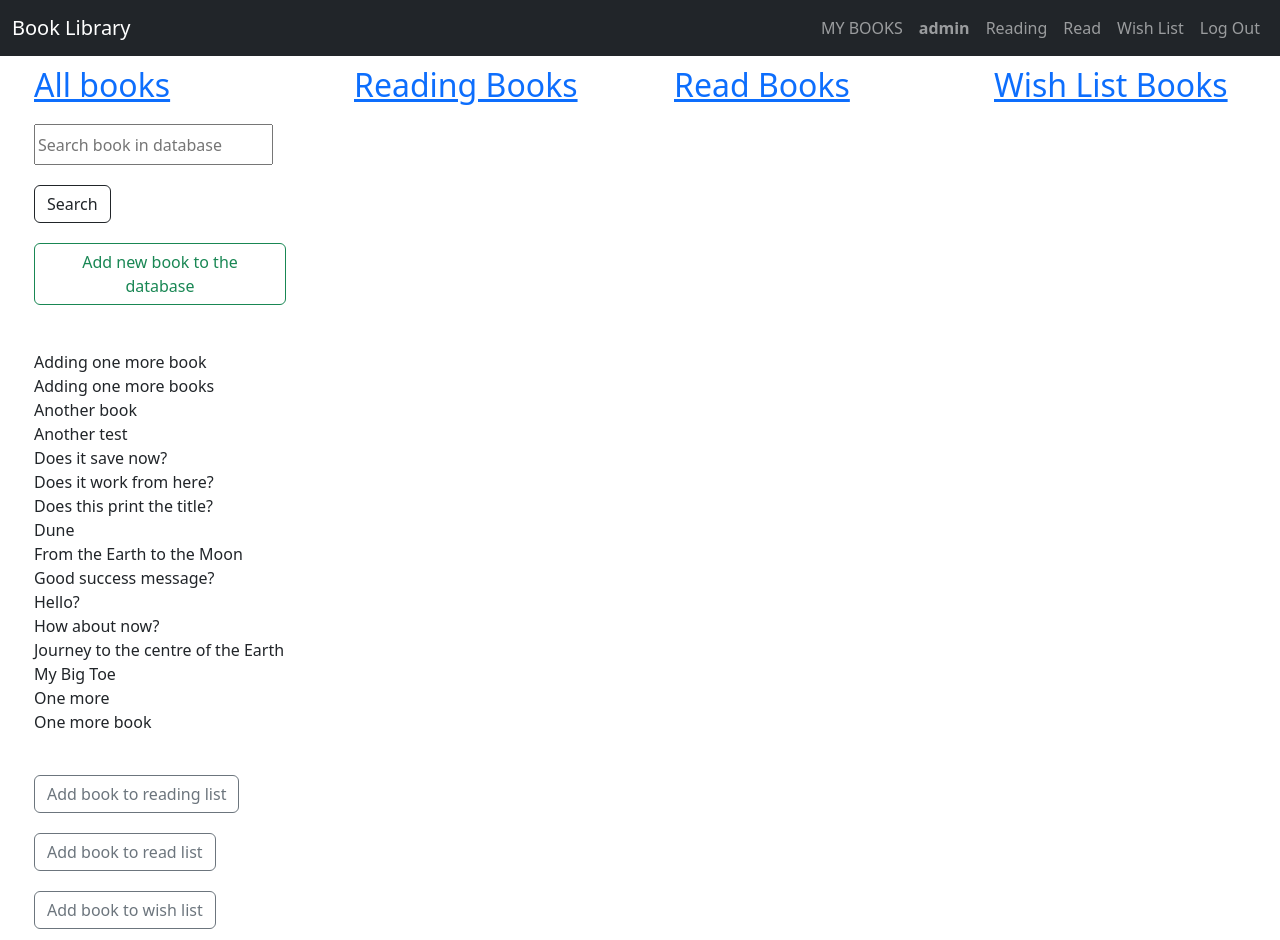
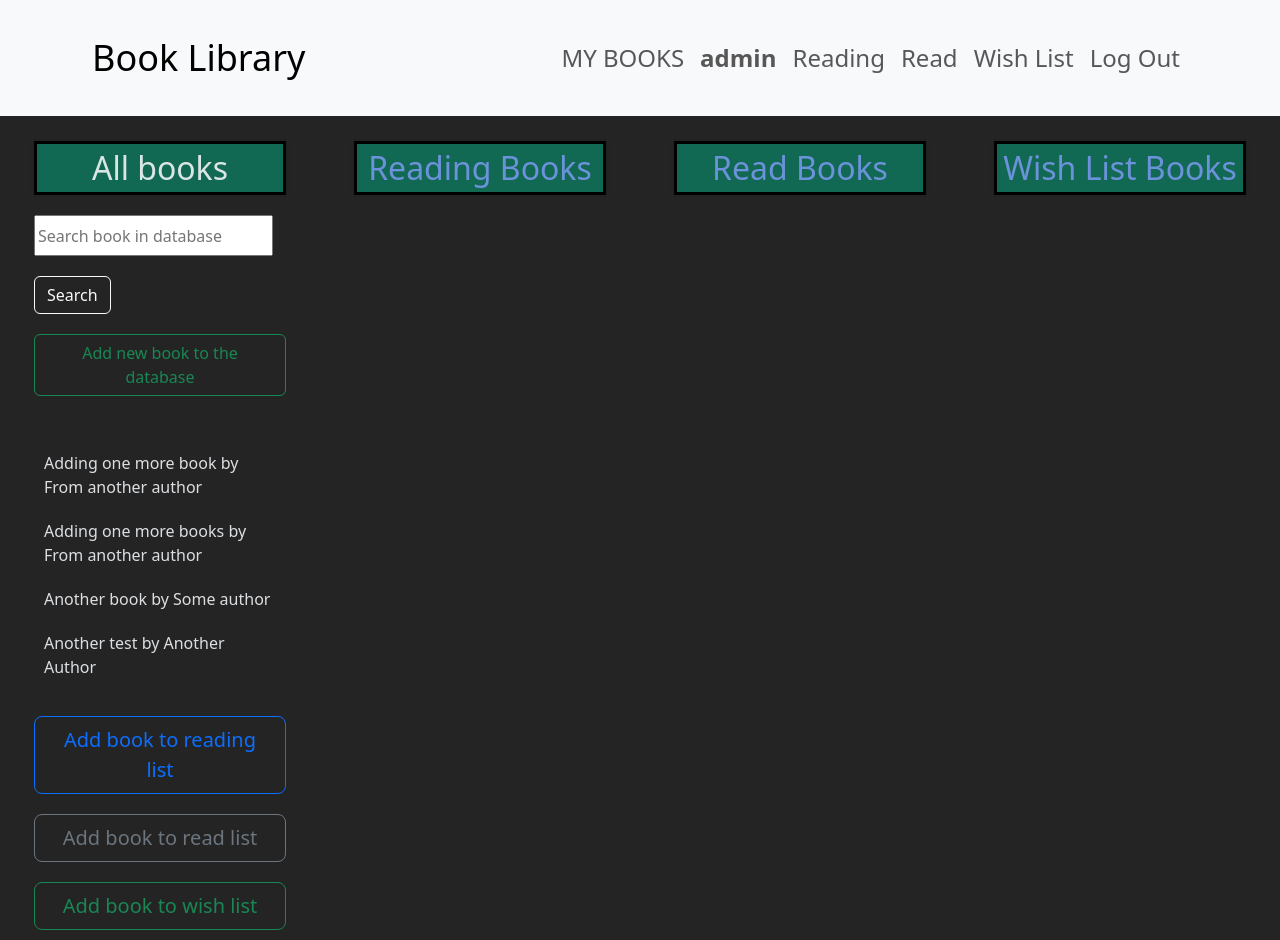
Before and after one commit to blytk/book_library, a Django app: page /my_books/ in a window 1280 px wide. Run offline with Django 4.2, Linux system fonts and the light colour scheme; a user stored in the database is signed in; data comes from the database, SQL or seed files in the repository; both versions use the stored data as it was after the commit.

Commit message:
saving progress

```diff
--- a/book_library/static/book_library/my_books.js
+++ b/book_library/static/book_library/my_books.js
@@ -11,6 +11,10 @@ document.addEventListener('DOMContentLoaded', function() {
         message.classList.add("alert")
         message.classList.add("alert-success")
         message.style.display = "block"
+
+        setTimeout(function() {
+            location.reload()},
+            2000)
 
 
         // add to reading button function
@@ -31,11 +35,11 @@ document.addEventListener('DOMContentLoaded', function() {
         message.classList.add("alert")
         message.classList.add("alert-primary")
         message.style.display = "block"
+        setTimeout(function() {
+            location.reload()},
+            2000)
+    });
 
-
-
-
-    });
     document.querySelector('#add-to-wish-button').addEventListener('click', function() {
         //add to wish button function
         book_id_to_send = clickedLi;
@@ -49,6 +53,9 @@ document.addEventListener('DOMContentLoaded', function() {
         message.classList.add("alert")
         message.classList.add("alert-info")
         message.style.display = "block"
+        setTimeout(function() {
+        location.reload()},
+        2000)
     });
 
     // I want to make the li items "selectable", visually and to grab it's id to pass onto the list
@@ -69,25 +76,6 @@ document.addEventListener('DOMContentLoaded', function() {
             }
         })
     });
-
-    // Functionality for the search bar, every time we press a key, on the way up, we capture the value of the current input (string)
-    // We need to compare the value of the input field (search) and get the books that include that search string
-    // I have already all the books in HTML displaying on the page...
-    /*
-    document.querySelector('#search').addEventListener('keyup', (e) => {
-        searchString = e.target.value
-        searchString = searchString.toLowerCase()
-        filteredBooks = all_books_li.forEach(li => {
-            title = li.innerHTML
-            title = title.toLowerCase()
-            if (!title.includes(searchString)) {
-                console.log(searchString)
-                li.classList.toggle('hidden')
-            }
-        })
-        // Get all the HTML li's and only display the appropriate ones
-    })
-    */
    document.querySelector('#search').addEventListener('keyup', filter);
 })
 
@@ -113,3 +101,13 @@ function filter() {
         }
     })
 };
+
+
+function play() {
+    var audio = new Audio('/static/book_library/sounds/page-flip-4.mp3')
+    audio.play();
+};
+
+document.querySelector('#add-to-reading-button').addEventListener('click', play);
+document.querySelector('#add-to-read-button').addEventListener('click', play);
+document.querySelector('#add-to-wish-button').addEventListener('click', play);
--- a/book_library/static/book_library/style.css
+++ b/book_library/static/book_library/style.css
@@ -1,3 +1,26 @@
+body {
+    background-color: rgba(0, 0, 0, 0.86);
+    color:rgba(237, 240, 243, 0.918)
+
+}
+
+
+
+h1 {
+    background-color: rgba(21, 104, 86, 0.2);
+    border: thick solid;
+    border-style: inset;
+    color: #46af65;
+    margin-top: 25px;
+    margin-bottom: 25px;
+    padding: 25px;
+}
+
+h3 {
+    margin-bottom: 25px;
+    font-size: 2em;
+}
+
 ul {
     list-style-type: none;
     margin: 0;
@@ -8,19 +31,82 @@ ul {
     margin: 10px;
 }
 
+.detail-view-note-div {
+    margin-top: 50px;
+}
+
+.element-row {
+    margin-bottom: 10px;
+}
+
+.element-row a {
+    color:rgba(33, 121, 221, 0.801)
+}
+
+
 .hidden {
     display: none;
 }
 
+.my_books-li {
+    padding: 10px;
+}
+
 .my-books-list {
-    height: 400px;
+    height: 250px;
     margin-bottom: 25px;
     margin-top: 25px;
     overflow-y: scroll;
 }
 
+.navbar, .navbar-brand {
+    font-size: 1.5em;
+}
+
+.nav-item a:hover {
+    /*opacity: 0.6;*/
+    /*background-color: #d63b3b;*/
+    background-color: rgba(0, 0, 0, 0.86);
+    color: white;
+    transition-delay: 0.075s;
+
+}
+
 .not-all-books-list {
     margin-top: 0px;
+}
+
+.not-all-books-list li {
+    cursor: default;
+}
+
+.not-all-books-list h2, #search-div h2 {
+    margin-top: 25px;
+    border: 3px solid #000000;
+    background: rgba(11, 138, 106, 0.685);
+    box-shadow: 0 0 5px -1px rgba(0,0,0,0.2);
+    cursor: pointer;
+    vertical-align: middle;
+    padding: 5px;
+    text-align: center;
+}
+
+.note {
+    margin-bottom: 25px;
+    border: 2px solid;
+}
+
+#search-div h2 {
+    cursor: default;
+}
+
+.not-all-books-list a {
+    text-decoration: none;
+    color: #7998eee0;
+}
+
+.not-all-books-list a:hover {
+    color:rgba(233, 187, 38, 0.767)
 }
 
 .visible {
@@ -28,7 +114,7 @@ ul {
 }
 
 .selected {
-    background-color: rgb(36, 187, 137);
+    background-color: rgb(72, 149, 221);
 }
 
 #add-new-book-button {
@@ -39,6 +125,14 @@ ul {
     display: none;
 }
 
+#menu li {
+    cursor: pointer;
+}
+
+#menu li:hover {
+    background-color: rgb(72, 149, 221)
+}
+
 #new-book-form {
     padding-left: 0px;
 }
--- a/book_library/templates/book_library/layout.html
+++ b/book_library/templates/book_library/layout.html
@@ -12,10 +12,9 @@
     </head>
     <body>
 
-            <nav class="navbar navbar-expand-lg navbar-dark bg-dark sticky-top">
-                <div class="container-fluid">
-                    <a class="navbar-brand" href="#">Book Library</a>
-                    <div>
+        <nav class="navbar navbar-expand-lg navbar-light bg-light py-3">
+            <div class="container">
+                    <a class="navbar-brand">Book Library</a>
                         <ul class="navbar-nav mr-auto">
                             <li class="nav-item">
                                 <a class="nav-link" href="{% url 'book_library:my_books' %}">MY BOOKS</a>
@@ -48,8 +47,8 @@
                             {% endif %}
                         </ul>
                     </div>
-                </div>
-            </nav>
+            </div>
+        </nav>
 
 
         <div class="body">
--- a/book_library/templates/book_library/my_books.html
+++ b/book_library/templates/book_library/my_books.html
@@ -6,13 +6,14 @@
     <!-- Row 1 -->
     <div class="row">
         <!-- All books column (col1/4) -->
-        <div class="col">
+        <div class="col col-lg-3 col-12">
             <div class="row">
                 <div class="col">
                     <div class="container" id="search-div">
-                        <h2><a href="{% url 'book_library:user_list_of_books' 'all_books' %}">All books</a></h2>
+                        {% comment %}<h2><a href="{% url 'book_library:user_list_of_books' 'all_books' %}">All books</a></h2>{% endcomment %}
+                        <h2>All books</h2>
                         <input type="search" id="search" placeholder="Search book in database">
-                        <button class="btn btn-outline-dark" id="search-button">Search</button>
+                        <button class="btn btn-outline-light" id="search-button">Search</button>
                         <form action="{% url 'book_library:new_book' %}">
                             <button class="btn btn-outline-success">Add new book to the database</button>
                         </form>
@@ -21,15 +22,10 @@
             </div>
             <div class="row">
                 <div class="col">
-
-                </div>
-            </div>
-            <div class="row">
-                <div class="col">
                     <div class="container my-books-list" id="allbooks-div">
                         <ul id="menu">
                             {% for book in all_books %}
-                                <li id="{{ book.id }}">{{ book.title }}</li>
+                                <li class="my_books-li" id="{{ book.id }}"><span class="book-title-span">{{ book.title }}</span> <span class="book-author-span">by {{ book.author }}</span></li>
                             {% endfor %}
                         </ul>
                     </div>
@@ -39,23 +35,23 @@
                 <div class="col">
                     <div class="row">
                         <div class="col">
-                            <div class="container">
-                                <button class="btn btn-outline-secondary" id="add-to-reading-button">Add book to reading list</button>
+                            <div class="container d-grid gap-2">
+                                <button class="btn btn-outline-primary btn-lg" id="add-to-reading-button">Add book to reading list</button>
                             </div>
 
                         </div>
                     </div>
                     <div class="row">
                         <div class="col">
-                            <div class="container">
-                                <button class="btn btn-outline-secondary" id="add-to-read-button">Add book to read list</button>
+                            <div class="container d-grid gap-2">
+                                <button class="btn btn-outline-secondary btn-lg" id="add-to-read-button">Add book to read list</button>
                             </div>
                         </div>
                     </div>
                     <div class="row">
                         <div class="col">
-                            <div class="container">
-                                <button class="btn btn-outline-secondary" id="add-to-wish-button">Add book to wish list</button>
+                            <div class="container d-grid gap-2">
+                                <button class="btn btn-outline-success btn-lg" id="add-to-wish-button">Add book to wish list</button>
                             </div>
                         </div>
                     </div>
@@ -64,14 +60,14 @@
         </div>
 
         <!-- Reading List Column (col2/4) -->
-        <div class="col">
+        <div class="col col-lg-3 col-12">
             <div class="row">
                 <div class="col">
                     <div class="container not-all-books-list" id="readingbooks-div">
                         <h2><a href="{% url 'book_library:user_list_of_books' 'reading_books' %}">Reading Books</a></h2>
                         <ul id="readingbooksmenu">
                             {% for reading in reading_books %}
-                                <li>{{ reading.book.title }}</li>
+                                <li class="my_books-li">{{ reading.book.title }}</li>
                             {% endfor %}
                         </ul>
                     </div>
@@ -79,14 +75,14 @@
             </div>
         </div>
         <!-- Read List Column (col3/4)-->
-        <div class="col">
+        <div class="col col-lg-3 col-12">
             <div class="row">
                 <div class="col">
                     <div class="container not-all-books-list" id="readbooks-div">
                         <h2><a href="{% url 'book_library:user_list_of_books' 'read_books' %}">Read Books</a></h2>
                         <ul id="readbooksmenu">
                             {% for read in read_books %}
-                                <li>{{ read.book.title }}</li>
+                                <li class="my_books-li">{{ read.book.title }}</li>
                             {% endfor %}
                         </ul>
                     </div>
@@ -94,14 +90,14 @@
             </div>
         </div>
         <!-- Wish List Column (col 4/4)-->
-        <div class="col">
+        <div class="col col-lg-3 col-12">
             <div class="row">
                 <div class="col">
                     <div class="container not-all-books-list" id="wishbooks-div">
                         <h2><a href="{% url 'book_library:user_list_of_books' 'wish_books' %}">Wish List Books</a></h2>
                         <ul id="wishlistmenu">
                             {% for wish in wish_books %}
-                                <li>{{ wish.book.title }}</li>
+                                <li class="my_books-li">{{ wish.book.title }}</li>
                             {% endfor %}
                         </ul>
                     </div>
--- a/book_library/templates/book_library/new_book.html
+++ b/book_library/templates/book_library/new_book.html
@@ -16,7 +16,7 @@
                 <div class="row">
                     <div class="col">
                         <div class="d-grid gap-2">
-                            <button class="btn btn-outline-dark" id="add-new-book-button" type="submit">Add new book</button>
+                            <button class="btn btn-outline-primary" id="add-new-book-button" type="submit">Add new book</button>
                         </div>
                     </div>
                 </div>
--- a/book_library/templates/book_library/read.html
+++ b/book_library/templates/book_library/read.html
@@ -14,9 +14,9 @@
                 <div class="col why-col"><h3>Why did you start reading it?</h3></div>
         </div>
         {% for read_object in read_objects %}
-        <div class="row">
+        <div class="row element-row">
                 <div class="col title-col"><a href="{% url 'book_library:detail_view' request.user.id read_object.book.id %}">{{ read_object.book.title }}</a></div>
-                <div class="col author-col">{{ read_object.book.author }}</div>
+                <div class="col author-col"><a href="{% url 'book_library:author_view' read_object.book.author %}">{{ read_object.book.author }}</a></div>
                 <div class="col started-col">{{ read_object.started_reading }}</div>
                 <div class="col why-col">{{ read_object.why }}</div>
         </div>
--- a/book_library/templates/book_library/reading.html
+++ b/book_library/templates/book_library/reading.html
@@ -14,10 +14,10 @@
             <div class="col why-col"><h3>Why did you start reading it?</h3></div>
         </div>
         {% for reading_object in reading_objects %}
-        <div class="row">
+        <div class="row element-row">
 
             <div class="col title-col"><a href="{% url 'book_library:detail_view' request.user.id reading_object.book.id %}">{{ reading_object.book.title }}</a></div>
-            <div class="col author-col">{{ reading_object.book.author }}</div>
+            <div class="col author-col"><a href="{% url 'book_library:author_view' reading_object.book.author %}">{{ reading_object.book.author }}</a></div>
             <div class="col started-col">{{ reading_object.started_reading }}</div>
             <div class="col why-col">{{ reading_object.why }}</div>
         </div>
--- a/book_library/templates/book_library/wish.html
+++ b/book_library/templates/book_library/wish.html
@@ -13,9 +13,9 @@
             <div class="col why-col"><h3>Why?</h3></div>
         </div>
         {% for wish_object in wish_objects %}
-        <div class="row">
+        <div class="row element-row">
             <div class="col title-col"><a href="{% url 'book_library:detail_view' request.user.id wish_object.book.id %}">{{ wish_object.book.title }}</a></div>
-            <div class="col author-col">{{ wish_object.book.author }}</div>
+            <div class="col author-col"><a href="{% url 'book_library:author_view' wish_object.book.author %}">{{ wish_object.book.author }}</a></div>
             <div class="col why-col">{{ wish_object.why }}</div>
         </div>
         {% endfor %}
--- a/book_library/urls.py
+++ b/book_library/urls.py
@@ -17,6 +17,7 @@ urlpatterns = [
     # add books to reading, read or wish paths
     path("my_books/add_to_list/<int:book_id>/<str:what_list>", views.add_to_list, name="add_to_list"),
     # delete books from reading, read or wish paths
+    path("remove_from_list/<int:book_id>/<str:what_list>", views.remove_from_list, name="remove_from_list"),
     # I need to think about this, where to remove from. Probably a good idea to make a "see all my reading books, read books, wish books, and allow to remove from there"
     # path("my_books/remove_from_reading_list/<int:book_id>", views.remove_from_list, name="remove_from_list"),
     # new book form
@@ -25,6 +26,4 @@ urlpatterns = [
     path("user_list_of_books/<str:what_list>", views.user_list_of_books, name="user_list_of_books"),
     path("author_view/<str:author_name>", views.author_view, name="author_view"),
     path("genre_view/<int:genre>", views.genre_view, name="genre_view"),
-
-
 ]
--- a/book_library/views.py
+++ b/book_library/views.py
@@ -231,8 +231,39 @@ def add_to_list(request, book_id, what_list):
 
 
 ###### REMOVE BOOKS FROM LISTS VIEWS ######### (reading, read, wish) (this is going to be used through JS in the app)
+@csrf_exempt
 def remove_from_list(request, book_id, what_list):
-    pass
+    if request.method == "POST":
+        # Capture book from the list
+        try:
+            book = Book.objects.get(pk=book_id)
+        except Book.DoesNotExist:
+            return JsonResponse({"message": "Book doesn't exist"})
+        # I have the book I need to delete, what list?
+
+        if what_list == "reading_books":
+            try:
+                entry_to_capture = Reading.objects.get(user=request.user, book=book)
+                entry_to_capture.delete()
+                print("hello")
+            except Reading.DoesNotExist:
+                return JsonResponse({"message": "Error removing book to the list"})
+        elif what_list == "read_books":
+            try:
+                entry_to_capture = Read.objects.get(user=request.user, book=book)
+                entry_to_capture.delete()
+            except Read.DoesNotExist:
+                return JsonResponse({"message": "Error removing book to the list"})
+        elif what_list == "wish_books":
+            try:
+                entry_to_capture = Wish.objects.get(user=request.user, book=book)
+                entry_to_capture.delete()
+            except Wish.DoesNotExist:
+                return JsonResponse({"message": "Error removing book to the list"})
+        return JsonResponse({"message": "Book removed successfully"})
+    else:
+        return JsonResponse({"message": "Only POST requests allowed"})
+
 
 
 ### DETAIL VIEW
```
Also changed, not shown: book_library/static/book_library/user_list_of_books.js (added, +14 -0 lines), book_library/templates/book_library/detail_view.html (+21 -15 lines), book_library/templates/book_library/user_list_of_books.html (+25 -20 lines), book_library/static/book_library/images/bg1.jpg (added), book_library/static/book_library/images/bg2.jpg (added), db.sqlite3, 1 other file.
